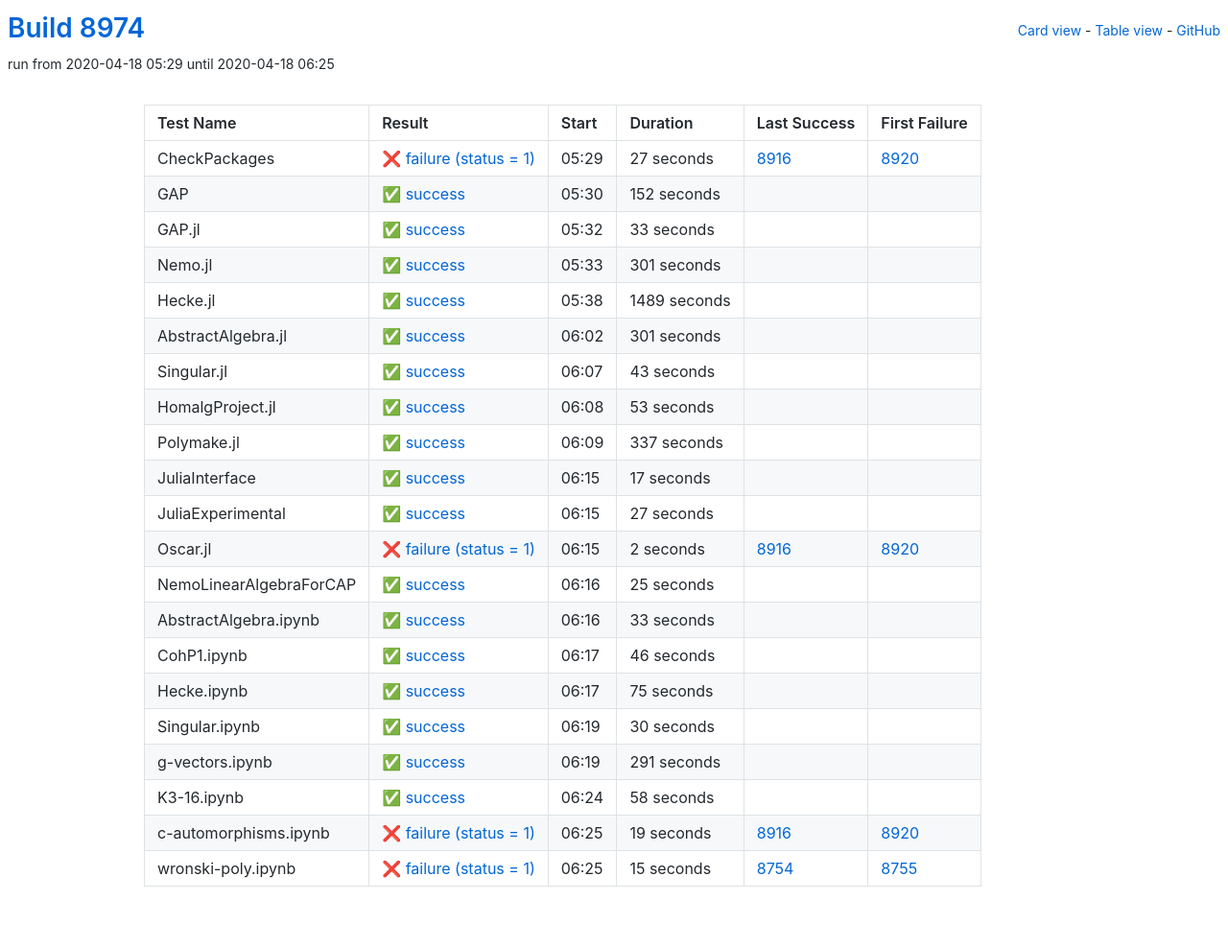
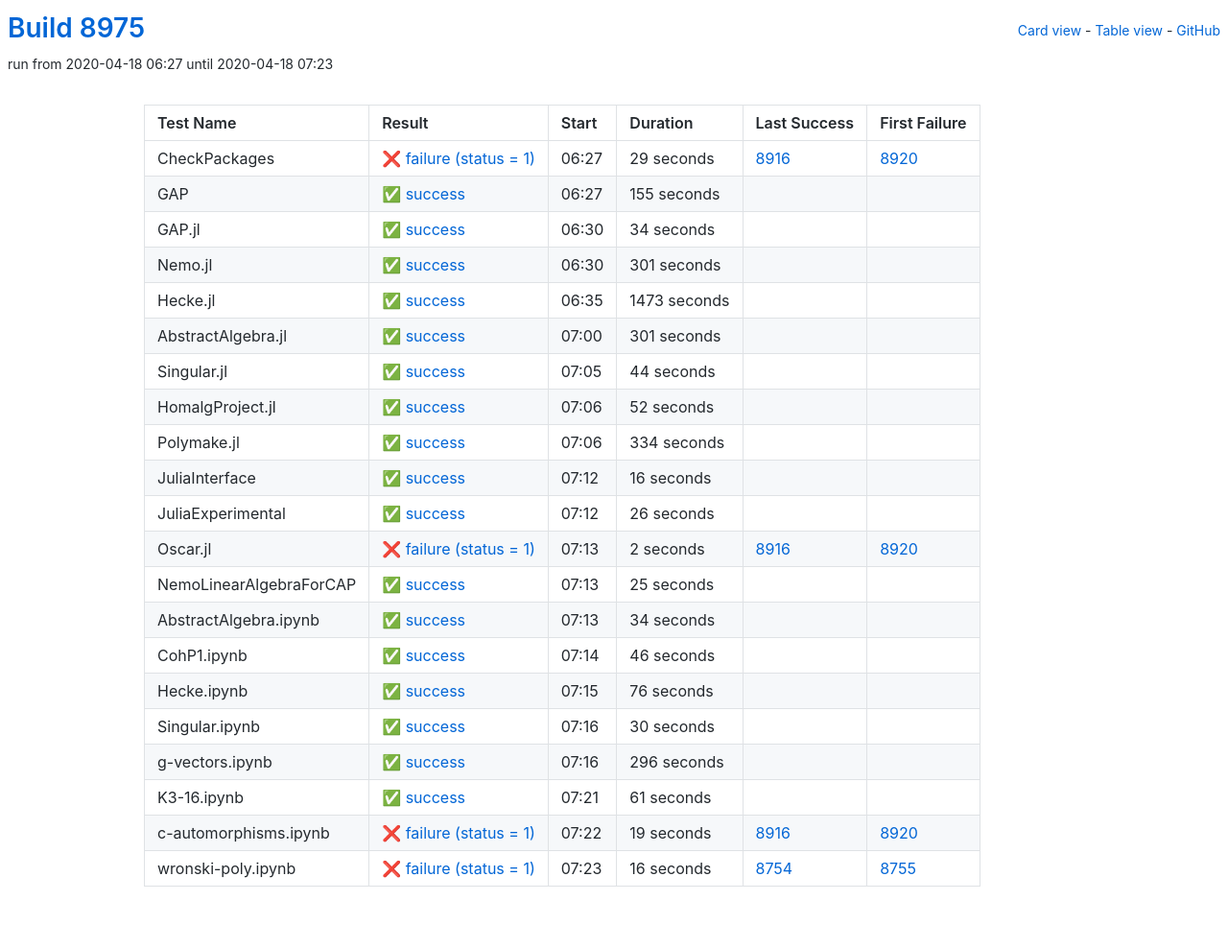
Before and after one commit to oscar-system/oscar-ci-status, a Jekyll site: the page built from table.html, in a window 1280 px wide. Shown: the whole page at 96% size. Built offline with Jekyll 4.4.1, drawn with Linux system fonts in a browser that asks for light colours.

Commit message:
Build 8975

```diff
--- a/_data/ci.yml
+++ b/_data/ci.yml
@@ -1,38 +1,38 @@
-build: 8974
-build_url: https://oscarci.mathematik.uni-kl.de/job/oscar/8974/
+build: 8975
+build_url: https://oscarci.mathematik.uni-kl.de/job/oscar/8975/
 job: oscar
 tests:
-- duration: 27
+- duration: 29
   exitcode: 1
   first_failure: 8920
   first_failure_url: https://oscarci.mathematik.uni-kl.de/job/oscar/8920/
   last_success: 8916
   last_success_url: https://oscarci.mathematik.uni-kl.de/job/oscar/8916/
-  log: https://oscarci.mathematik.uni-kl.de/job/oscar/8974/artifact/logs/build-8974/CheckPackages.log
+  log: https://oscarci.mathematik.uni-kl.de/job/oscar/8975/artifact/logs/build-8975/CheckPackages.log
   name: CheckPackages
-  start: 2020-04-18 05:29
+  start: 2020-04-18 06:27
   status: failure
   success: false
-- duration: 152
+- duration: 155
   exitcode: 0
   first_failure: false
   first_failure_url: null
   last_success: false
   last_success_url: null
-  log: https://oscarci.mathematik.uni-kl.de/job/oscar/8974/artifact/logs/build-8974/GAP.log
+  log: https://oscarci.mathematik.uni-kl.de/job/oscar/8975/artifact/logs/build-8975/GAP.log
   name: GAP
-  start: 2020-04-18 05:30
+  start: 2020-04-18 06:27
   status: success
   success: true
-- duration: 33
+- duration: 34
   exitcode: 0
   first_failure: false
   first_failure_url: null
   last_success: false
   last_success_url: null
-  log: https://oscarci.mathematik.uni-kl.de/job/oscar/8974/artifact/logs/build-8974/GAP.jl.log
+  log: https://oscarci.mathematik.uni-kl.de/job/oscar/8975/artifact/logs/build-8975/GAP.jl.log
   name: GAP.jl
-  start: 2020-04-18 05:32
+  start: 2020-04-18 06:30
   status: success
   success: true
 - duration: 301
@@ -41,20 +41,20 @@
   first_failure_url: null
   last_success: false
   last_success_url: null
-  log: https://oscarci.mathematik.uni-kl.de/job/oscar/8974/artifact/logs/build-8974/Nemo.jl.log
+  log: https://oscarci.mathematik.uni-kl.de/job/oscar/8975/artifact/logs/build-8975/Nemo.jl.log
   name: Nemo.jl
-  start: 2020-04-18 05:33
+  start: 2020-04-18 06:30
   status: success
   success: true
-- duration: 1489
+- duration: 1473
   exitcode: 0
   first_failure: false
   first_failure_url: null
   last_success: false
   last_success_url: null
-  log: https://oscarci.mathematik.uni-kl.de/job/oscar/8974/artifact/logs/build-8974/Hecke.jl.log
+  log: https://oscarci.mathematik.uni-kl.de/job/oscar/8975/artifact/logs/build-8975/Hecke.jl.log
   name: Hecke.jl
-  start: 2020-04-18 05:38
+  start: 2020-04-18 06:35
   status: success
   success: true
 - duration: 301
@@ -63,64 +63,64 @@
   first_failure_url: null
   last_success: false
   last_success_url: null
-  log: https://oscarci.mathematik.uni-kl.de/job/oscar/8974/artifact/logs/build-8974/AbstractAlgebra.jl.log
+  log: https://oscarci.mathematik.uni-kl.de/job/oscar/8975/artifact/logs/build-8975/AbstractAlgebra.jl.log
   name: AbstractAlgebra.jl
-  start: 2020-04-18 06:02
+  start: 2020-04-18 07:00
   status: success
   success: true
-- duration: 43
+- duration: 44
   exitcode: 0
   first_failure: false
   first_failure_url: null
   last_success: false
   last_success_url: null
-  log: https://oscarci.mathematik.uni-kl.de/job/oscar/8974/artifact/logs/build-8974/Singular.jl.log
+  log: https://oscarci.mathematik.uni-kl.de/job/oscar/8975/artifact/logs/build-8975/Singular.jl.log
   name: Singular.jl
-  start: 2020-04-18 06:07
+  start: 2020-04-18 07:05
   status: success
   success: true
-- duration: 53
+- duration: 52
   exitcode: 0
   first_failure: false
   first_failure_url: null
   last_success: false
   last_success_url: null
-  log: https://oscarci.mathematik.uni-kl.de/job/oscar/8974/artifact/logs/build-8974/HomalgProject.jl.log
+  log: https://oscarci.mathematik.uni-kl.de/job/oscar/8975/artifact/logs/build-8975/HomalgProject.jl.log
   name: HomalgProject.jl
-  start: 2020-04-18 06:08
+  start: 2020-04-18 07:06
   status: success
   success: true
-- duration: 337
+- duration: 334
   exitcode: 0
   first_failure: false
   first_failure_url: null
   last_success: false
   last_success_url: null
-  log: https://oscarci.mathematik.uni-kl.de/job/oscar/8974/artifact/logs/build-8974/Polymake.jl.log
+  log: https://oscarci.mathematik.uni-kl.de/job/oscar/8975/artifact/logs/build-8975/Polymake.jl.log
   name: Polymake.jl
-  start: 2020-04-18 06:09
+  start: 2020-04-18 07:06
   status: success
   success: true
-- duration: 17
+- duration: 16
   exitcode: 0
   first_failure: false
   first_failure_url: null
   last_success: false
   last_success_url: null
-  log: https://oscarci.mathematik.uni-kl.de/job/oscar/8974/artifact/logs/build-8974/JuliaInterface.log
+  log: https://oscarci.mathematik.uni-kl.de/job/oscar/8975/artifact/logs/build-8975/JuliaInterface.log
   name: JuliaInterface
-  start: 2020-04-18 06:15
+  start: 2020-04-18 07:12
   status: success
   success: true
-- duration: 27
+- duration: 26
   exitcode: 0
   first_failure: false
   first_failure_url: null
   last_success: false
   last_success_url: null
-  log: https://oscarci.mathematik.uni-kl.de/job/oscar/8974/artifact/logs/build-8974/JuliaExperimental.log
+  log: https://oscarci.mathematik.uni-kl.de/job/oscar/8975/artifact/logs/build-8975/JuliaExperimental.log
   name: JuliaExperimental
-  start: 2020-04-18 06:15
+  start: 2020-04-18 07:12
   status: success
   success: true
 - duration: 2
@@ -129,9 +129,9 @@
   first_failure_url: https://oscarci.mathematik.uni-kl.de/job/oscar/8920/
   last_success: 8916
   last_success_url: https://oscarci.mathematik.uni-kl.de/job/oscar/8916/
-  log: https://oscarci.mathematik.uni-kl.de/job/oscar/8974/artifact/logs/build-8974/Oscar.jl.log
+  log: https://oscarci.mathematik.uni-kl.de/job/oscar/8975/artifact/logs/build-8975/Oscar.jl.log
   name: Oscar.jl
-  start: 2020-04-18 06:15
+  start: 2020-04-18 07:13
   status: failure
   success: false
 - duration: 25
@@ -140,20 +140,20 @@
   first_failure_url: null
   last_success: false
   last_success_url: null
-  log: https://oscarci.mathematik.uni-kl.de/job/oscar/8974/artifact/logs/build-8974/NemoLinearAlgebraForCAP.log
+  log: https://oscarci.mathematik.uni-kl.de/job/oscar/8975/artifact/logs/build-8975/NemoLinearAlgebraForCAP.log
   name: NemoLinearAlgebraForCAP
-  start: 2020-04-18 06:16
+  start: 2020-04-18 07:13
   status: success
   success: true
-- duration: 33
+- duration: 34
   exitcode: 0
   first_failure: false
   first_failure_url: null
   last_success: false
   last_success_url: null
-  log: https://oscarci.mathematik.uni-kl.de/job/oscar/8974/artifact/logs/build-8974/AbstractAlgebra.ipynb.log
+  log: https://oscarci.mathematik.uni-kl.de/job/oscar/8975/artifact/logs/build-8975/AbstractAlgebra.ipynb.log
   name: AbstractAlgebra.ipynb
-  start: 2020-04-18 06:16
+  start: 2020-04-18 07:13
   status: success
   success: true
 - duration: 46
@@ -162,20 +162,20 @@
   first_failure_url: null
   last_success: false
   last_success_url: null
-  log: https://oscarci.mathematik.uni-kl.de/job/oscar/8974/artifact/logs/build-8974/CohP1.ipynb.log
+  log: https://oscarci.mathematik.uni-kl.de/job/oscar/8975/artifact/logs/build-8975/CohP1.ipynb.log
   name: CohP1.ipynb
-  start: 2020-04-18 06:17
+  start: 2020-04-18 07:14
   status: success
   success: true
-- duration: 75
+- duration: 76
   exitcode: 0
   first_failure: false
   first_failure_url: null
   last_success: false
   last_success_url: null
-  log: https://oscarci.mathematik.uni-kl.de/job/oscar/8974/artifact/logs/build-8974/Hecke.ipynb.log
+  log: https://oscarci.mathematik.uni-kl.de/job/oscar/8975/artifact/logs/build-8975/Hecke.ipynb.log
   name: Hecke.ipynb
-  start: 2020-04-18 06:17
+  start: 2020-04-18 07:15
   status: success
   success: true
 - duration: 30
@@ -184,31 +184,31 @@
   first_failure_url: null
   last_success: false
   last_success_url: null
-  log: https://oscarci.mathematik.uni-kl.de/job/oscar/8974/artifact/logs/build-8974/Singular.ipynb.log
+  log: https://oscarci.mathematik.uni-kl.de/job/oscar/8975/artifact/logs/build-8975/Singular.ipynb.log
   name: Singular.ipynb
-  start: 2020-04-18 06:19
+  start: 2020-04-18 07:16
   status: success
   success: true
-- duration: 291
+- duration: 296
   exitcode: 0
   first_failure: false
   first_failure_url: null
   last_success: false
   last_success_url: null
-  log: https://oscarci.mathematik.uni-kl.de/job/oscar/8974/artifact/logs/build-8974/g-vectors.ipynb.log
+  log: https://oscarci.mathematik.uni-kl.de/job/oscar/8975/artifact/logs/build-8975/g-vectors.ipynb.log
   name: g-vectors.ipynb
-  start: 2020-04-18 06:19
+  start: 2020-04-18 07:16
   status: success
   success: true
-- duration: 58
+- duration: 61
   exitcode: 0
   first_failure: false
   first_failure_url: null
   last_success: false
   last_success_url: null
-  log: https://oscarci.mathematik.uni-kl.de/job/oscar/8974/artifact/logs/build-8974/K3-16.ipynb.log
+  log: https://oscarci.mathematik.uni-kl.de/job/oscar/8975/artifact/logs/build-8975/K3-16.ipynb.log
   name: K3-16.ipynb
-  start: 2020-04-18 06:24
+  start: 2020-04-18 07:21
   status: success
   success: true
 - duration: 19
@@ -217,19 +217,19 @@
   first_failure_url: https://oscarci.mathematik.uni-kl.de/job/oscar/8920/
   last_success: 8916
   last_success_url: https://oscarci.mathematik.uni-kl.de/job/oscar/8916/
-  log: https://oscarci.mathematik.uni-kl.de/job/oscar/8974/artifact/logs/build-8974/c-automorphisms.ipynb.log
+  log: https://oscarci.mathematik.uni-kl.de/job/oscar/8975/artifact/logs/build-8975/c-automorphisms.ipynb.log
   name: c-automorphisms.ipynb
-  start: 2020-04-18 06:25
+  start: 2020-04-18 07:22
   status: failure
   success: false
-- duration: 15
+- duration: 16
   exitcode: 1
   first_failure: 8755
   first_failure_url: https://oscarci.mathematik.uni-kl.de/job/oscar/8755/
   last_success: 8754
   last_success_url: https://oscarci.mathematik.uni-kl.de/job/oscar/8754/
-  log: https://oscarci.mathematik.uni-kl.de/job/oscar/8974/artifact/logs/build-8974/wronski-poly.ipynb.log
+  log: https://oscarci.mathematik.uni-kl.de/job/oscar/8975/artifact/logs/build-8975/wronski-poly.ipynb.log
   name: wronski-poly.ipynb
-  start: 2020-04-18 06:25
+  start: 2020-04-18 07:23
   status: failure
   success: false
```
Also changed, not shown: README.md.
